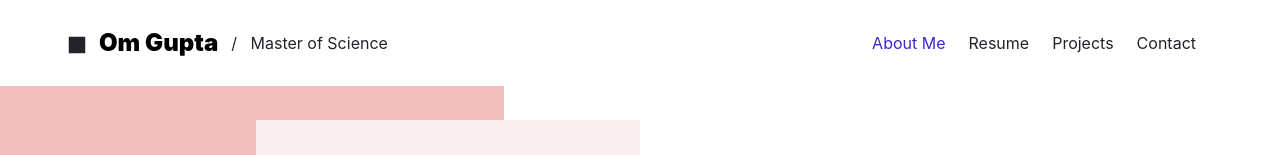
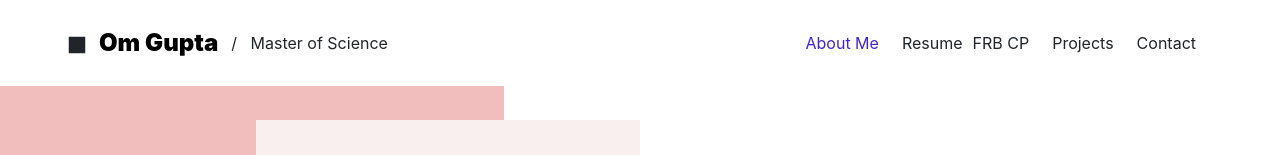
Before and after one commit to omguptaup/omguptaup.github.io, a plain HTML site: page index.html in a window 1280 px wide. Shown: the top 155 px of the page. Drawn offline with Linux system fonts and the light colour scheme.

Commit message:
Add link to FRB CP in the navigation bar

```diff
--- a/index.html
+++ b/index.html
@@ -80,6 +80,9 @@
           </div>
           <div id="ilap1" class="cell gpd-navbar__item">
             <a href="resume.html" id="i4s29" class="gpd-navbar__item-link navlinks">Resume</a>
+          </div>
+          <div id="ilap2" class="cell gpd-navbar__item">
+            <a href="frb_cp.html" id="i4s28" class="gpd-navbar__item-link navlinks">FRB CP</a>
           </div>
           <div id="imju2" class="cell gpd-navbar__item">
             <a href="projects.html" id="iilnb" class="gpd-navbar__item-link navlinks">Projects</a>
```
